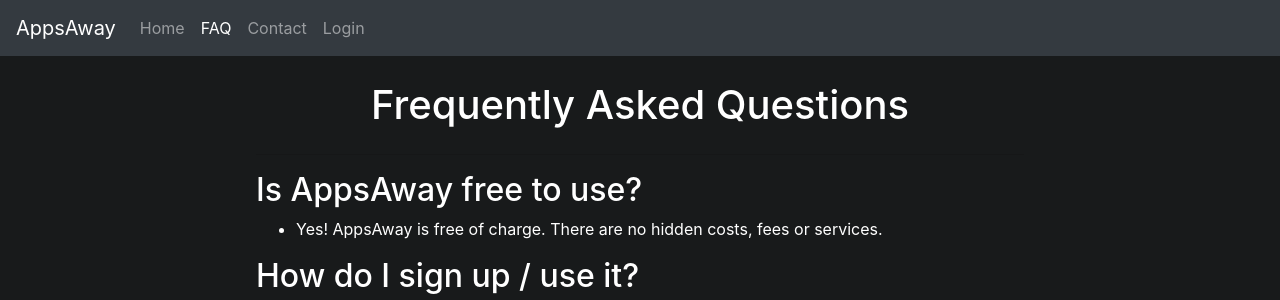
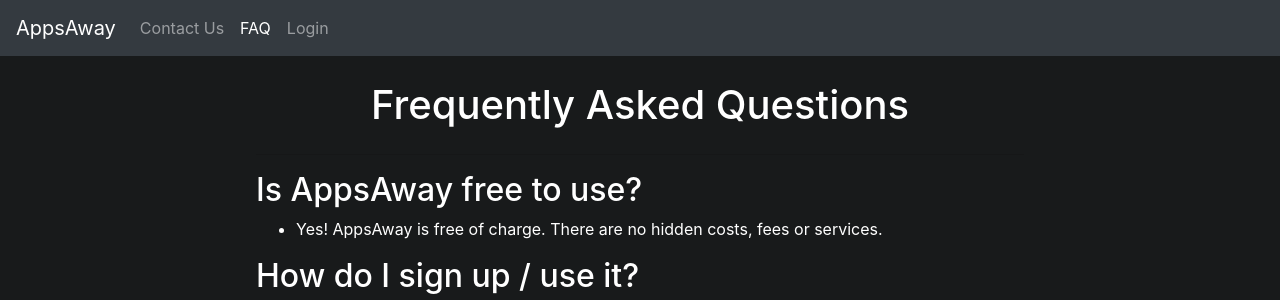
Before and after one commit to joshmckinney/appsaway, a Django app: page /faq/ in a window 1280 px wide. Shown: the top 300 px of the page. Run offline with Django 3.2, Linux system fonts and the light colour scheme; some libraries are stand-ins or nearby versions.

Commit message:
rm redundant home nav link, rename dash url

```diff
--- a/appsaway/appsaway/templates/appsaway/navbar.html
+++ b/appsaway/appsaway/templates/appsaway/navbar.html
@@ -14,15 +14,14 @@
   </button>
   <div class="collapse navbar-collapse" id="navbarNavAltMarkup">
     <div class="navbar-nav">
-        <a class="nav-item nav-link {% if request.path == index %} active {%endif%}" href="{{ index }}">Home <span class="sr-only">(current)</span></a>
         {% if user.is_authenticated %}
             <a class="nav-item nav-link {% if request.path == home %} active {%endif%}" href="{{ home }}">Dashboard<span class="sr-only">(current)</span></a>
             <a class="nav-item nav-link {% if request.path == applist %} active {%endif%}" href="{{ applist }}">Applications</a>
             <a class="nav-item nav-link {% if request.path == companylist %} active {%endif%}" href="{{ companylist }}">Companies</a>
             <a class="nav-item nav-link {% if request.path == profile %} active {%endif%}" href="{{ profile }}">Profile</a>
         {% endif %}
+        <a class="nav-item nav-link {% if request.path == contact %} active {%endif%}" href="{{ contact }}">Contact Us</a>
         <a class="nav-item nav-link {% if request.path == faq %} active {%endif%}" href="{{ faq }}">FAQ</a>
-        <a class="nav-item nav-link {% if request.path == contact %} active {%endif%}" href="{{ contact }}">Contact</a>
         {% if not user.is_authenticated %}
             <a class="nav-item nav-link {% if request.path == login %} active {%endif%}" href="{{ login }}">Login</a>
         {% endif %}
--- a/appsaway/backend/urls.py
+++ b/appsaway/backend/urls.py
@@ -17,10 +17,10 @@ from django.urls import path
 from . import views
 
 urlpatterns = [
-    path('home/', views.home, name='home'),  # Dashboard
+    path('dashboard/', views.home, name='home'),  # Dashboard
     path('profile/', views.profile, name='profile'),  # User profile
     path('profile/edit', views.editprofile, name='editprofile'),  # Edit user profile
-    path('profile/delete?confirm=true', views.deleteprofile, name='deleteprofile'),  # Delete user profile
+    path('profile/delete', views.deleteprofile, name='deleteprofile'),  # Delete user profile
     path('app/<int:pk>', views.app, name='app'),  # App by id
     path('app/list', views.applist, name='applist'),  # App list
     path('app/create', views.createapp, name='createapp'),  # Create app
```
